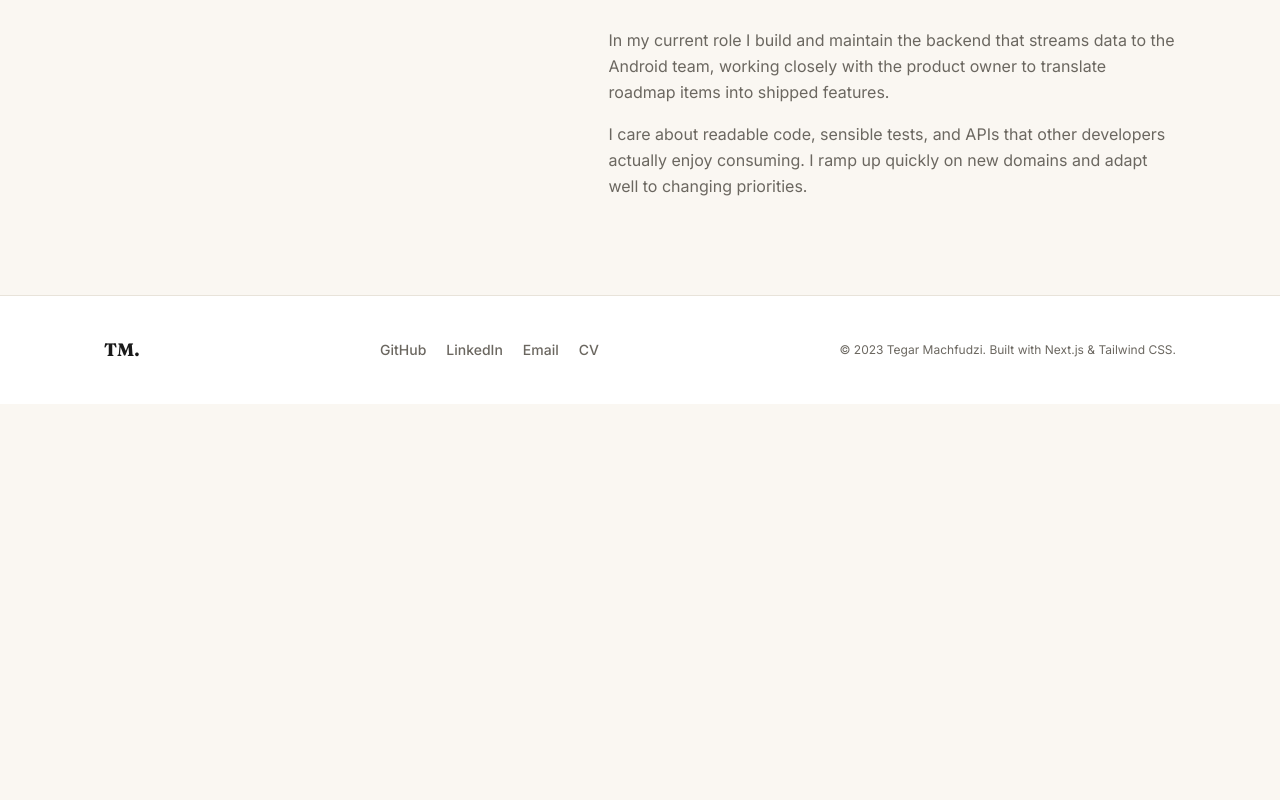
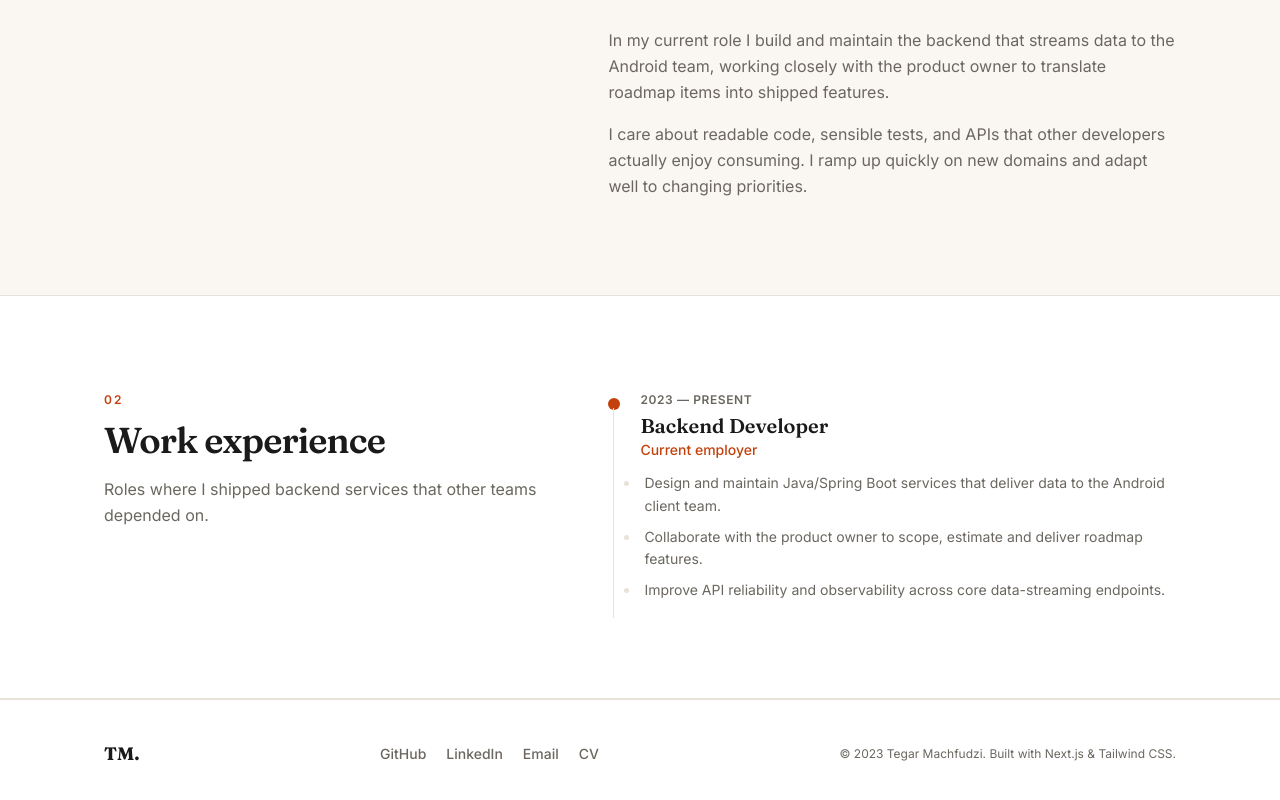
Before and after one commit to TegarMachfuzi/MyPortofolio, a Next.js app: page /en in a window 1280 px wide. Shown: the part 960-1760 px from the top of the page. Before the commit the page ends 1364 px from the top, so only its background shows below. Built offline with nearby package versions, Linux system fonts and the light colour scheme.

Commit message:
feat: work experience timeline

```diff
--- a/src/app/[locale]/page.tsx
+++ b/src/app/[locale]/page.tsx
@@ -1,6 +1,7 @@
 import type { Locale } from '@/lib/i18n';
 import { Hero } from '@/components/sections/Hero';
 import { About } from '@/components/sections/About';
+import { Experience } from '@/components/sections/Experience';
 
 export default function Page({ params }: { params: { locale: string } }) {
   const locale = params.locale as Locale;
@@ -8,6 +9,7 @@ export default function Page({ params }: { params: { locale: string } }) {
     <>
       <Hero locale={locale} />
       <About locale={locale} />
+      <Experience locale={locale} />
     </>
   );
 }
--- /dev/null
+++ b/src/components/sections/Experience.tsx
@@ -0,0 +1,19 @@
+import { Container } from '@/components/ui/Container';
+import { SectionHeading } from '@/components/ui/SectionHeading';
+import { TimelineItem } from '@/components/ui/TimelineItem';
+import { experience } from '@/content';
+import type { Locale } from '@/lib/i18n';
+
+export function Experience({ locale }: { locale: Locale }) {
+  const c = experience[locale];
+  return (
+    <section id="experience" className="border-y border-line bg-surface py-24">
+      <Container className="grid gap-10 md:grid-cols-[0.9fr_1.1fr]">
+        <SectionHeading eyebrow="02" title={c.heading} description={c.intro} />
+        <ol>
+          {c.items.map((item, i) => <TimelineItem key={i} item={item} />)}
+        </ol>
+      </Container>
+    </section>
+  );
+}
--- /dev/null
+++ b/src/components/ui/TimelineItem.tsx
@@ -0,0 +1,16 @@
+import type { ExperienceItem } from '@/content/types';
+
+export function TimelineItem({ item }: { item: ExperienceItem }) {
+  return (
+    <li className="relative pl-8 pb-10 last:pb-0">
+      <span className="absolute left-0 top-1.5 h-3 w-3 rounded-full bg-accent" aria-hidden />
+      <span className="absolute left-[5px] top-4 h-full w-px bg-line" aria-hidden />
+      <p className="text-xs font-semibold uppercase tracking-wider text-muted">{item.period}</p>
+      <h3 className="mt-1 font-display text-xl font-semibold text-ink">{item.role}</h3>
+      <p className="text-sm font-medium text-accent">{item.company}{item.location ? ` · ${item.location}` : ''}</p>
+      <ul className="mt-3 space-y-2 text-sm leading-relaxed text-muted marker:text-line">
+        {item.bullets.map((b, i) => <li key={i} className="list-disc pl-1">{b}</li>)}
+      </ul>
+    </li>
+  );
+}
```
Also changed, not shown: 1 other file (tests, documents, lock files or other folders).
